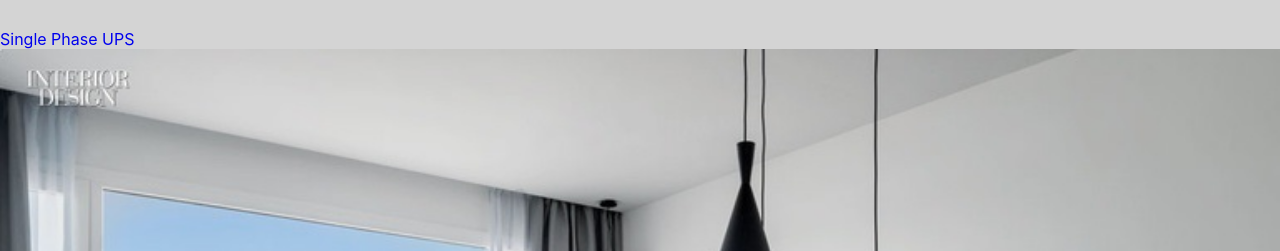
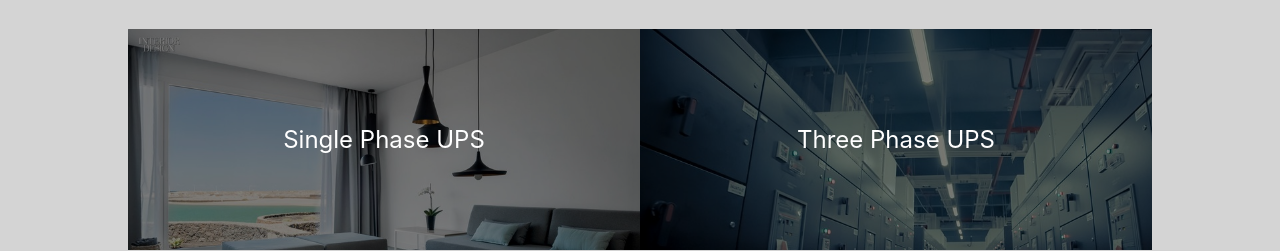
Before and after one commit to badgamerbad/swak-store-gatsby, a Gatsby site: page / in a window 1280 px wide. Shown: the part 701-952 px from the top of the page. Built offline with nearby package versions, Linux system fonts and the light colour scheme; Gatsby itself is replaced by a stand-in of ours.

Commit message:
added css for links in index

```diff
--- a/src/pages/index.scss
+++ b/src/pages/index.scss
@@ -13,5 +13,79 @@
         font-size: 2em;
         color: map-get($map: $colors, $key: text_color);
         text-align: center;
+        @media only screen and (max-width: map-get($map: $sizes, $key: tablet)) {
+            font-size: 1.5em;
+        }
+        @media only screen and (max-width: map-get($map: $sizes, $key: mobile)) {
+            font-size: 1em;
+        }
+    }
+    .links {
+        display: flex;
+        flex-wrap: wrap;
+        justify-content: center;
+        padding: 0 0 2em 0;
+        .link {
+            position: relative;
+            overflow: hidden;
+            flex: 0 0 40%;
+            &:hover {
+                &>.image {
+                    animation: zoom-in 1s 0s forwards;
+                }
+            }
+            .text {
+                position: relative;
+                z-index: 1;
+                padding: 6em;
+                text-align: center;
+                a {
+                    color: map-get($map: $colors, $key: font_color);
+                    font-size: 1.5em;
+                    border-bottom: 1px solid transparent;
+                    &:hover {
+                        border-bottom: 1px solid map-get($map: $colors, $key: font_color);
+                    }
+                }
+                @media only screen and (max-width: map-get($map: $sizes, $key: tablet)) {
+                    padding: 3em;
+                }
+                @media only screen and (max-width: map-get($map: $sizes, $key: mobile)) {
+                    padding: 3em;
+                }
+            }
+            .image {
+                position: absolute;
+                z-index: 0;
+                width: 100%;
+                height: 100%;
+                top: 0;
+                &:after {
+                    content: "";
+                    position: absolute;
+                    top: 0;
+                    left: 0;
+                    width: 100%;
+                    height: 100%;
+                    background: rgba(0, 0, 0, 0.5);
+                }
+                animation: zoom-out 1s 0s forwards;
+            }
+            @media only screen and (max-width: map-get($map: $sizes, $key: tablet)) {
+                flex: 0 0 50%;
+            }
+            @media only screen and (max-width: map-get($map: $sizes, $key: mobile)) {
+                flex: 0 0 90%;
+            }
+        }
     }
 }
+
+@keyframes zoom-in {
+    0% {transform: scale(1)}
+    100% {transform: scale(1.2)}
+}
+@keyframes zoom-out {
+    0% {transform: scale(1.2)}
+    100% {transform: scale(1)}
+}
```
